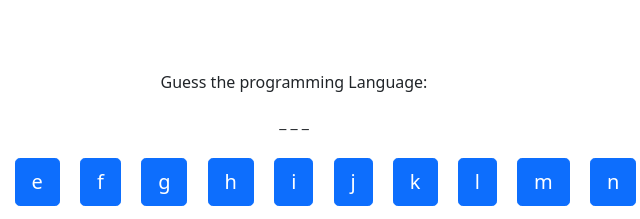
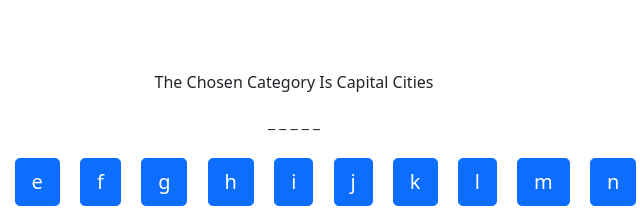
Before and after one commit to Sanjay-Shrestha-Internship-01/hangman-game, a website: page index.html in a window 1280 px wide. Shown: the part 360-579 px from the top of the page, 346-986 px from the left. Drawn offline with nearby package versions, Linux system fonts and the light colour scheme.

Commit message:
added more categories

```diff
--- a/index.html
+++ b/index.html
@@ -14,13 +14,13 @@
   <body>
     <div class="container">
       <h1 class="text-center">Hangman</h1>
-      <img id="hangmanPic" src="./images/0.jpg" alt="">
+      <img id="hangmanPic" src="./images/0.jpg" alt="" />
       <div class="float-right">
         Wrong Guesses: <span id="mistake">0</span> of
         <span id="maxWrong"></span>
       </div>
       <div class="text-center">
-        <p>Guess the programming Language:</p>
+        <p id="catagoryName">Guess the Word:</p>
         <p id="wordSpotlight">The word to be guessed goes here</p>
         <div id="keyboard"></div>
         <button class="btn btn-info" onClick="reset()">Reset</button>
--- a/js/hangman.js
+++ b/js/hangman.js
@@ -1,5 +1,6 @@
-var programming_languages = [
-  "python",
+var categories =  [
+    ["everton", "liverpool", "swansea", "chelsea", "watford", "fulham", "arsenal"],
+    ["python",
     "javascript",
     "json",
     "java",
@@ -9,19 +10,23 @@ var programming_languages = [
     "ruby",
     "sql",
     "php",
-  "kotlin",
+    "kotlin"],
+    ["kathmandu", "delhi", "dhaka", "beijing", "london","berlin","tokyo","amsterdam","doha","moscow"]
 ];
 
+var chosenCategory;
 let answer = '';
 let maxWrong = 6;
 let mistake = 0;
 let guessed = [];
 let wordStatus = null;
 function randomWord() {
+    chosenCategory = categories[Math.floor(Math.random() * categories.length)];
     answer =
-    programming_languages[
-      Math.floor(Math.random() * programming_languages.length)
+    chosenCategory[
+      Math.floor(Math.random() * chosenCategory.length)
     ];
+    selectCat();
 
 }
 
@@ -50,6 +55,7 @@ function handleGuess(chosenLetter) {
 
     if(answer.indexOf(chosenLetter) >= 0){
         guessWord();
+
         checkIfGameWon();
     } else if(answer.indexOf(chosenLetter) === -1) {
         mistake++;
@@ -86,6 +92,15 @@ function reset(){
     updateMistakes();
     generateButtons();
 }
+var selectCat = function () {
+    if (chosenCategory === categories[0]) {
+        document.getElementById('catagoryName').innerHTML = "The Chosen Category Is Premier League Football Teams";
+    } else if (chosenCategory === categories[1]) {
+       document.getElementById('catagoryName').innerHTML = "The Chosen Category Is Progamming Language";
+    } else if (chosenCategory === categories[2]) {
+       document.getElementById('catagoryName').innerHTML = "The Chosen Category Is Capital Cities";
+    }
+  }
 randomWord();
 generateButtons();
 guessWord();
```
Lines whose indentation alone changed are shown as unchanged.
